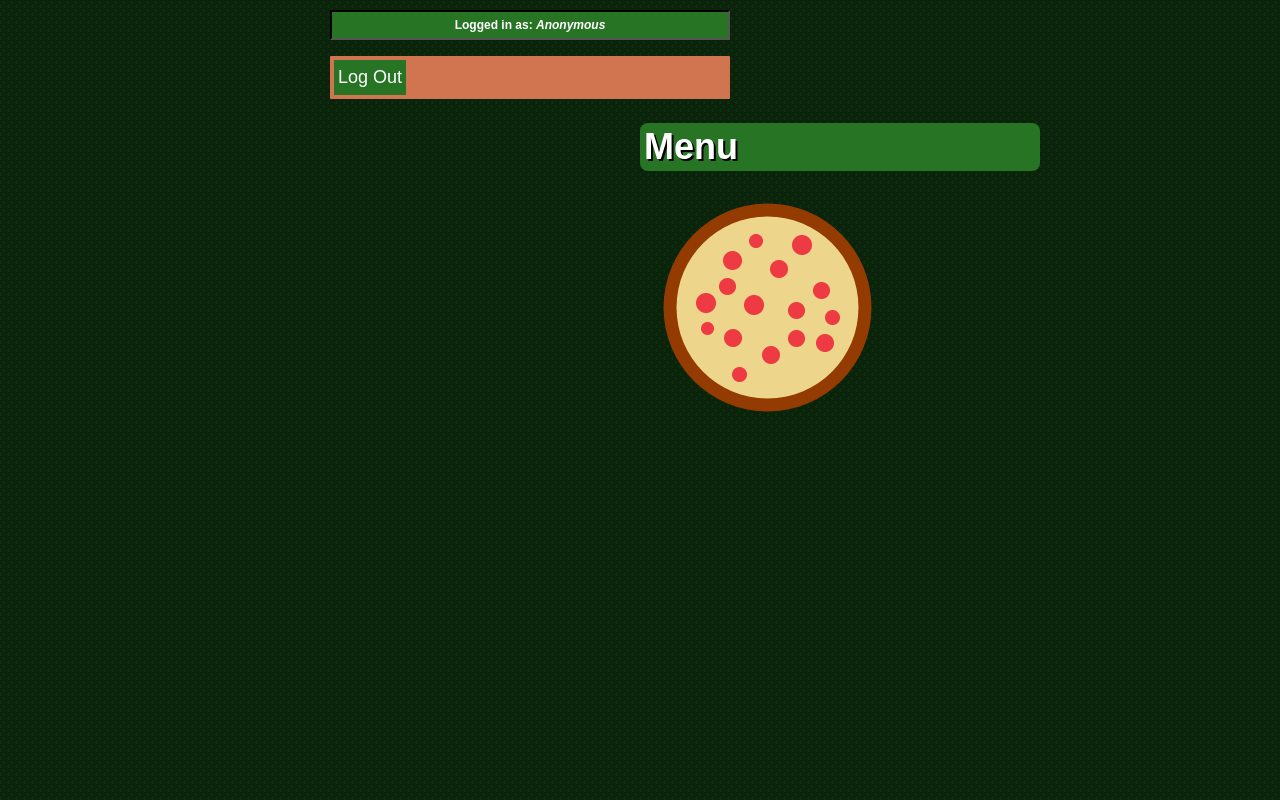
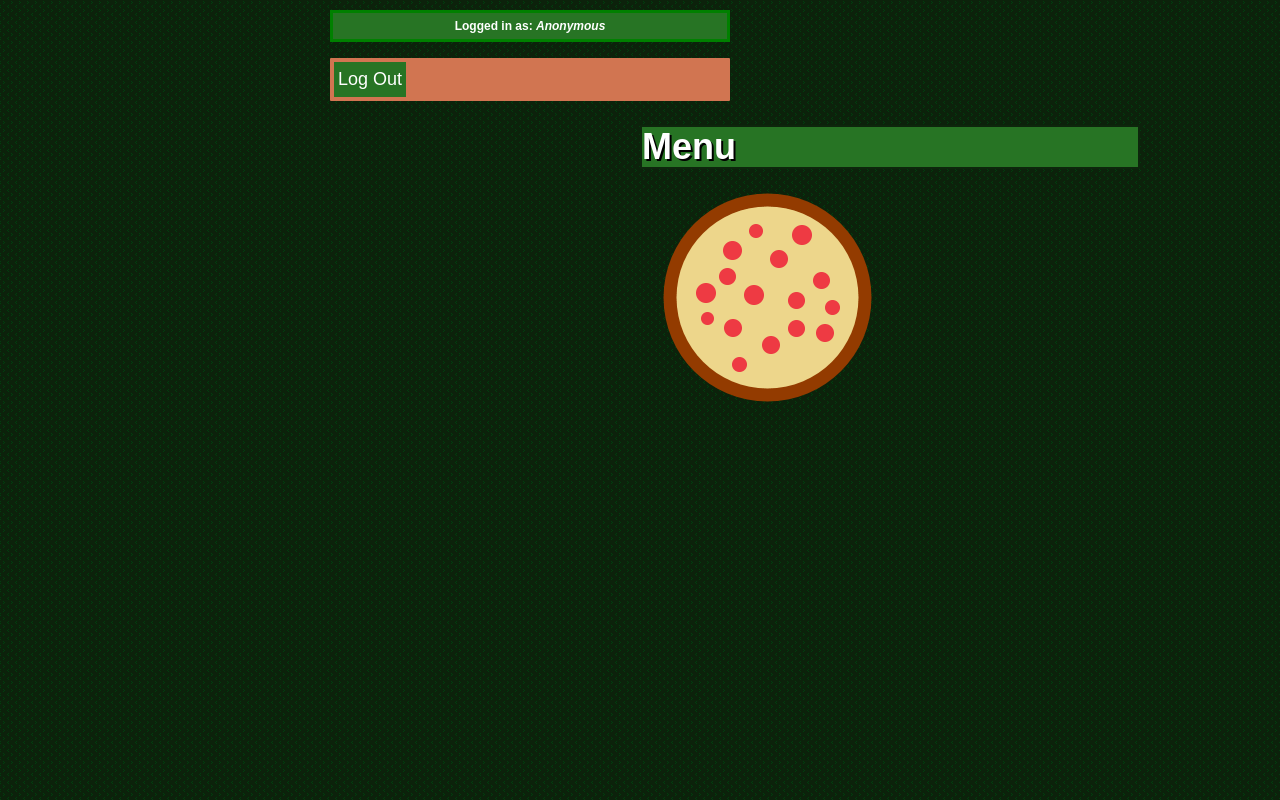
Before and after one commit to PlasmaDiffusion/PizzaMenu, a Django app: page /accounts/profile/ in a window 1280 px wide. Run offline with Django 3.2, Linux system fonts and the light colour scheme; data that the repository does not hold is empty; some libraries are stand-ins or nearby versions.

Commit message:
Better CSS

```diff
--- a/orders/static/styles/style.css
+++ b/orders/static/styles/style.css
@@ -1,4 +1,4 @@
-h1, h2, p {
+h1, h2, h3, p {
   font-family: sans-serif;
   font-size: 36px;
   font-weight: bold;
@@ -6,20 +6,20 @@ h1, h2, p {
   color: white;
   background-color: #277424;
   outline: 2px as #800505;
-  border: 2px inset black;
-  border-radius: 8px;
+  border: 2px solid #0d260c;
   padding: 4px;
   width: 400px; }
 
 h1 {
   font-size: 12px;
-  border: none;
   text-shadow: 2px 2px black; }
 
-h2 {
+h2, h3 {
   font-size: 36px;
-  border: none;
-  text-shadow: 2px 2px black; }
+  text-shadow: 2px 2px black;
+  padding: 0px;
+  margin: 0px;
+  width: 100%; }
 
 p {
   font-size: 12px;
@@ -27,7 +27,8 @@ p {
   outline: none;
   border-radius: 0px;
   width: 400px;
-  text-align: center; }
+  text-align: center;
+  border: 3px solid green; }
 
 .helpText {
   padding-left: 90px; }
@@ -49,7 +50,8 @@ p {
 
 .scroll {
   height: 500px;
-  overflow: auto; }
+  overflow: auto;
+  width: 500px; }
 
 body {
   background: url("/static/images/greenBG.png");
@@ -68,6 +70,9 @@ table {
   margin: 8px;
   align-content: center; }
 
+#cart {
+  width: 75%; }
+
 td {
   padding: 10px; }
 
@@ -78,11 +83,21 @@ th {
   border: 1px solid black;
   padding: 16px; }
 
-form, #loginMenu {
+form, #loginMenu, #toppingForm {
   background-color: #d17551;
   border-radius: 1px;
   padding: 4px;
   max-width: 400px; }
+  form p, #loginMenu p, #toppingForm p {
+    max-width: 390px; }
+
+#toppingForm {
+  padding: 1px;
+  max-width: 100px; }
+  #toppingForm input[type=submit] {
+    padding: 10px 20px;
+    white-space: normal;
+    font-size: 12px; }
 
 input[type=submit] {
   color: white;
@@ -112,7 +127,7 @@ input[type=submit]:hover {
 
 .dropdown {
   padding: 4px 4px;
-  border-radius: 4px; }
+  border-radius: 50%; }
 
 a:hover {
   color: #994828;
@@ -153,4 +168,7 @@ a:hover {
 ::-webkit-scrollbar-thumb:hover {
   background: grey; }
 
+::-webkit-scrollbar-corner {
+  display: none; }
+
 /*# sourceMappingURL=style.css.map */
--- a/orders/static/styles/style.scss
+++ b/orders/static/styles/style.scss
@@ -10,8 +10,8 @@ $col3: rgb(128, 5, 5);
     color: white;
     background-color: $col1;
     outline: 2px as $col3;
-    border:2px inset darken($col1, 30%);
-    border-radius: 8px;
+    border:2px solid darken($col1, 20%);
+    //border-radius: 8px;
     padding:4px;
     width: 400px;
 }
@@ -19,16 +19,16 @@ $col3: rgb(128, 5, 5);
 h1{
     @extend %baseHeading;
     font-size:  12px;
-    border:none;
     text-shadow: 2px 2px black;
 }
 
-h2{
+h2, h3{
     @extend %baseHeading;
     font-size:  36px;
-    border:none;
     text-shadow: 2px 2px black;
-
+    padding: 0px;
+    margin: 0px;
+    width:100%;
 }
 
 
@@ -40,6 +40,7 @@ p {
         border-radius: 0px;
         width: 400px;
         text-align: center;
+        border: 3px solid green
 
 }
 
@@ -75,6 +76,7 @@ p {
 {
     height: 500px;
     overflow: auto;
+    width: 500px;
 }
 
 
@@ -100,6 +102,11 @@ table {
     align-content: center;
 }
 
+#cart
+{
+    width: 75%;
+}
+
 td
 {
     padding: 10px;
@@ -119,12 +126,33 @@ th
     }
 }
 
-form, #loginMenu
+//Forms --------------------------------------------------
+form, #loginMenu, #toppingForm
 {   background-color: lighten($col2, 40%);
     border-radius: 1px;
     padding: 4px;
     max-width: 400px;
+
+
+    p
+    {
+        max-width: 390px;
+    }
 }
+
+#toppingForm
+{
+    padding: 1px;
+    max-width: 100px;
+    input[type=submit]
+    {
+        padding: 10px 20px;
+        white-space: normal;
+        font-size: 12px;
+    }
+}
+
+
 
 input[type=submit]
 {
@@ -135,11 +163,14 @@ input[type=submit]
     padding: 20px 34px;
 }
 
+
 input[type=submit]:hover
 {
     color: lighten($col2, 21%);
     background-color: $col2;
 }
+
+// -------------------------------------------------------
 
 .buttonLink, .dropdown
 {
@@ -164,7 +195,7 @@ input[type=submit]:hover
 .dropdown
 {
     padding: 4px 4px;
-    border-radius: 4px;
+    border-radius: 50%;
 }
 
 a:hover
@@ -226,4 +257,11 @@ a:hover
   ::-webkit-scrollbar-thumb:hover {
     background: grey;
     ;
+
+
   }
+
+  ::-webkit-scrollbar-corner
+  {
+      display: none;
+  }
--- a/requirements.txt
+++ b/requirements.txt
@@ -1,2 +1,2 @@
-Django==2.2.10
+Django==2.2.11
 postgres==2.2.1
--- a/templates/addTopping.html
+++ b/templates/addTopping.html
@@ -3,7 +3,7 @@
     <td>
 
         {% if mainItem.toppings.count < mainItem.toppingLimit %}
-            <form action = "{% url 'orders:addItem' 2 item.id mainItem.id %}">
+            <form id="toppingForm" action = "{% url 'orders:addItem' 2 item.id mainItem.id %}">
                 ${{item.smallPrice}} <br>
                 <input type="submit" value="+ to {{mainItem.name}}"/> <br>
                 ({{ mainItem.toppings.count }}/{{mainItem.toppingLimit}})
--- a/templates/index.html
+++ b/templates/index.html
@@ -9,6 +9,8 @@
         {% csrf_token %}
         <input name="username" type="text" placeholder="Username"/>
         <input name="password" type="password" placeholder="Password"/>
+        <br>
+        <br>
         <input value="Login" type="submit"/>
         </form>
 
--- a/templates/menu.html
+++ b/templates/menu.html
@@ -37,8 +37,10 @@
     <!-- Show status of placed order if it exists -->
     {% ifnotequal orderStatus None %}
         {% if orderStatus == 0 %}
+        <br>
         <p>Your order is pending.</p>
         {% elif orderStatus == 1 %}
+        <br>
         <p>Your order is being delivered.</p>
         {% endif %}
 
@@ -63,7 +65,7 @@
     <h2> Cart </h2>
     <div class ="scroll">
 
-        <table>
+        <table id="cart">
             <th>Order</th>
             <th>${{cart.totalPrice}}</th>
 
@@ -109,7 +111,7 @@
 </div>
 
 <div class="right">
-    <h2> Menu </h2>
+    <h3> Menu </h3>
     <div class = "scroll">
     {% load static %}
     <img src="{% static 'images/pizza.png' %}" />
```
Also changed, not shown: 1 other file.
